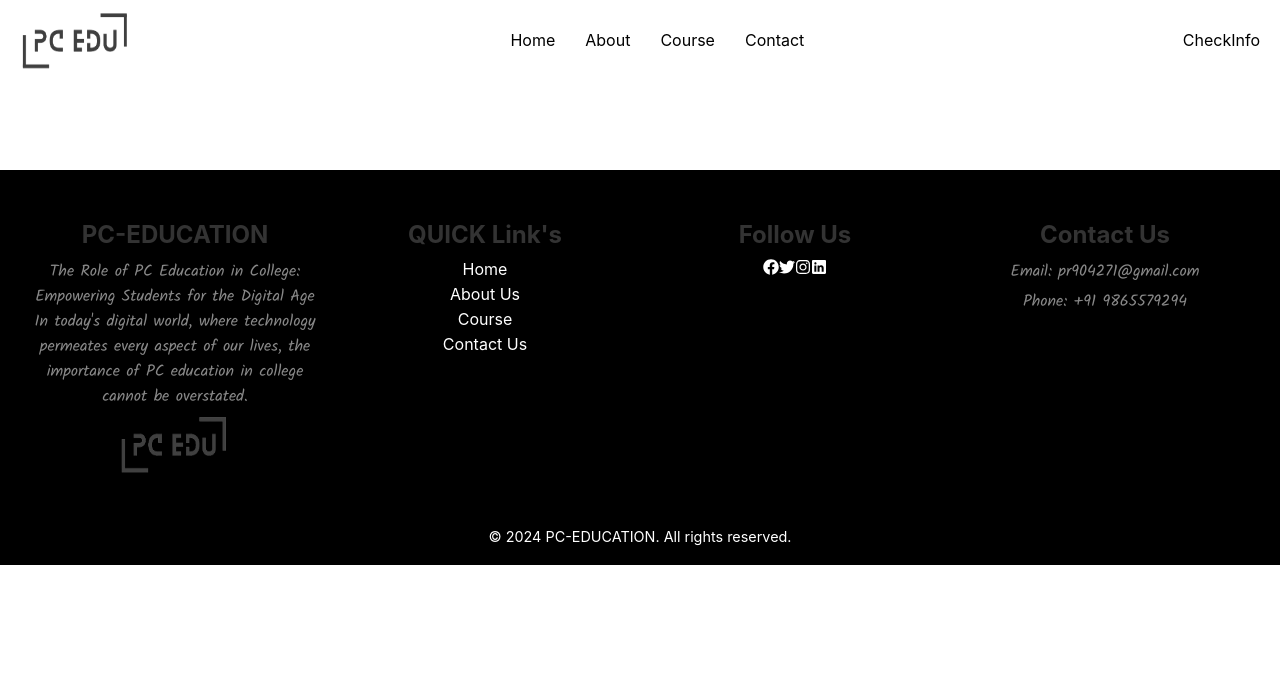
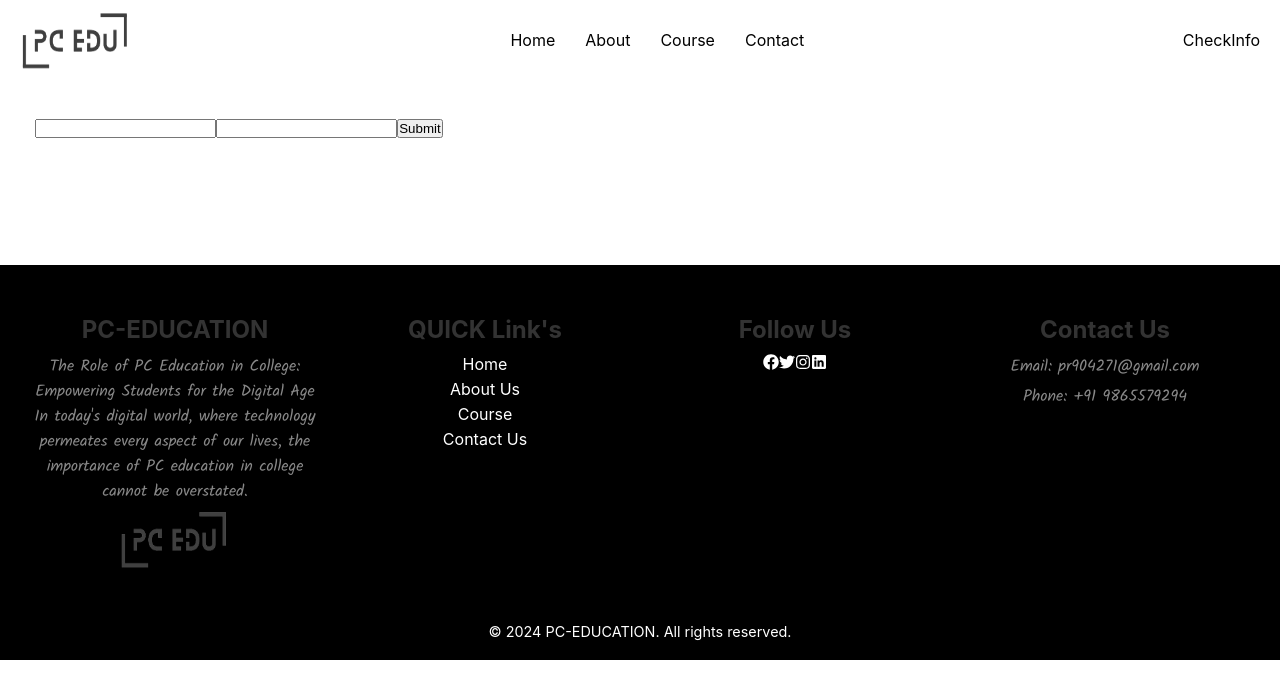
Before and after one commit to prakash-it/College-Management-System, a React (Create React App) app in the folder college/: page /student in a window 1280 px wide. Shown: the top 698 px of the page. Built offline with nearby package versions, Linux system fonts and the light colour scheme.

Commit message:
Front-end-work

```diff
--- a/college/src/Components/Studentlogin.js
+++ b/college/src/Components/Studentlogin.js
@@ -3,6 +3,11 @@
 export default function Studentlogin() {
   return (
     <>
+     <form>
+        <input type='email'/>
+        <input type='password'/>
+        <button type='submit'>Submit</button>
+    </form>
     </>
   )
 }
--- a/college/src/Components/Teacherlogin.js
+++ b/college/src/Components/Teacherlogin.js
@@ -3,6 +3,11 @@
 export default function Teacherlogin() {
   return (
     <>
+     <form>
+        <input type='email'/>
+        <input type='password'/>
+        <button type='submit'>Submit</button>
+    </form>
     </>
 
   )
```
